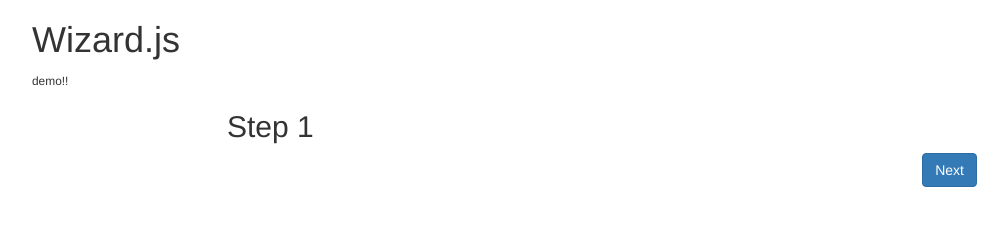
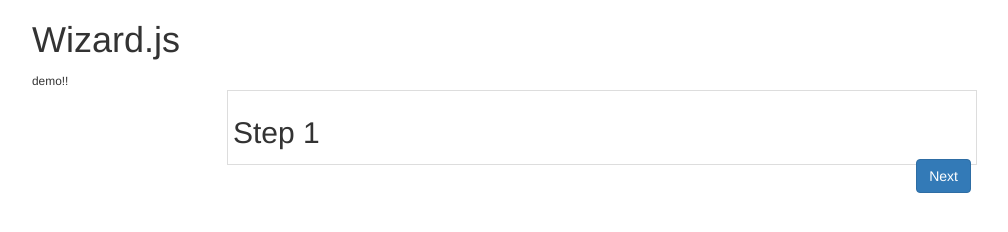
Before and after one commit to RoseTheMarmot/wizard.js, a plain HTML site: page index.html in a window 1280 px wide. Shown: the whole page, without its empty margins (38-1046 px from the left). Drawn offline with nearby package versions, Linux system fonts and the light colour scheme.

Commit message:
some styles

```diff
--- a/index.html
+++ b/index.html
@@ -47,5 +47,9 @@
 			var myWizard = new Wizard($('#myWizard'));
 		});
 	</script>
+
+	<style>
+		.wizard { border: 1px solid #ddd; padding: 5px; }
+	</style>
 </body>
 </html>
```
